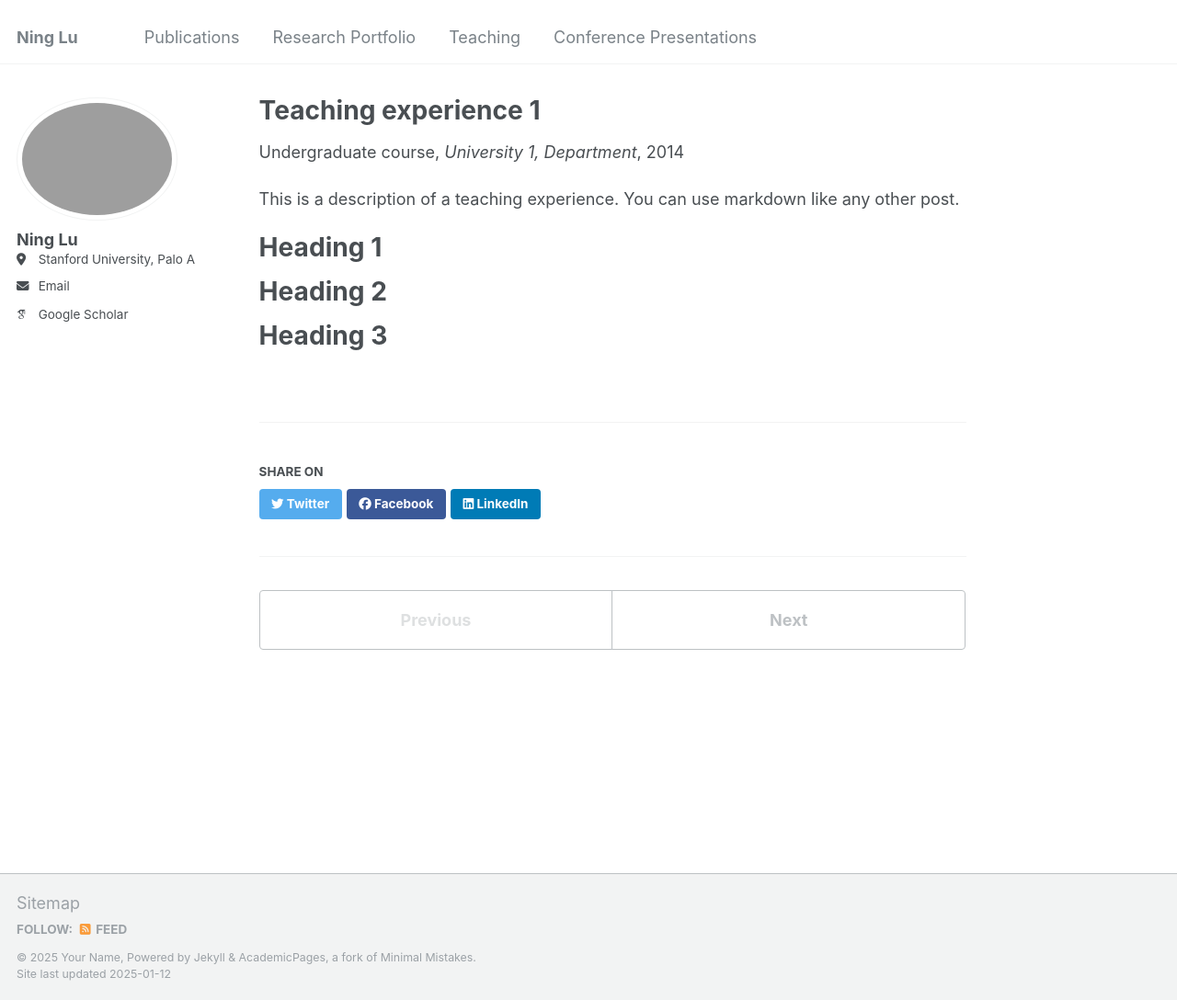
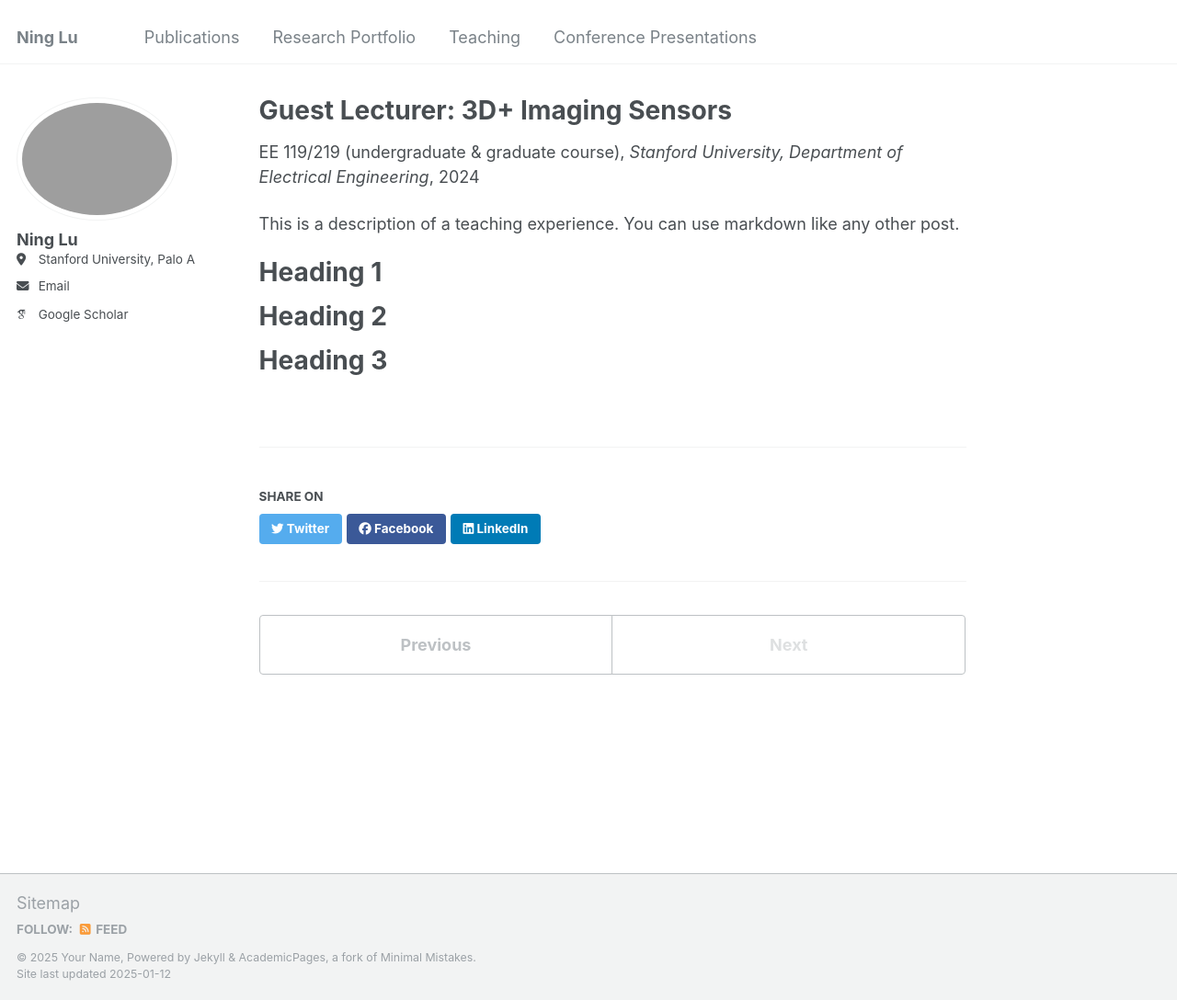
Before and after one commit to NingLu-Ultrasound/ninglu-ultrasound.github.io, a Jekyll site: the page built from _teaching/2014-spring-teaching-1.md, in a window 1280 px wide and 1088 px high. Shown: the whole window at 92% size. Built offline with Jekyll 4.4.1, drawn with Linux system fonts in a browser that asks for light colours; some web fonts are replaced.

Commit message:
Update 2014-spring-teaching-1.md

```diff
--- a/_teaching/2014-spring-teaching-1.md
+++ b/_teaching/2014-spring-teaching-1.md
@@ -1,11 +1,11 @@
 ---
-title: "Teaching experience 1"
+title: "Guest Lecturer: 3D+ Imaging Sensors"
 collection: teaching
-type: "Undergraduate course"
-permalink: /teaching/2014-spring-teaching-1
-venue: "University 1, Department"
-date: 2014-01-01
-location: "City, Country"
+type: "EE 119/219 (undergraduate & graduate course)"
+permalink: https://ee219.stanford.edu/
+venue: "Stanford University, Department of Electrical Engineering"
+date: 2024-05-13
+location: "Palo Alto, CA, USA"
 ---
 
 This is a description of a teaching experience. You can use markdown like any other post.
```
